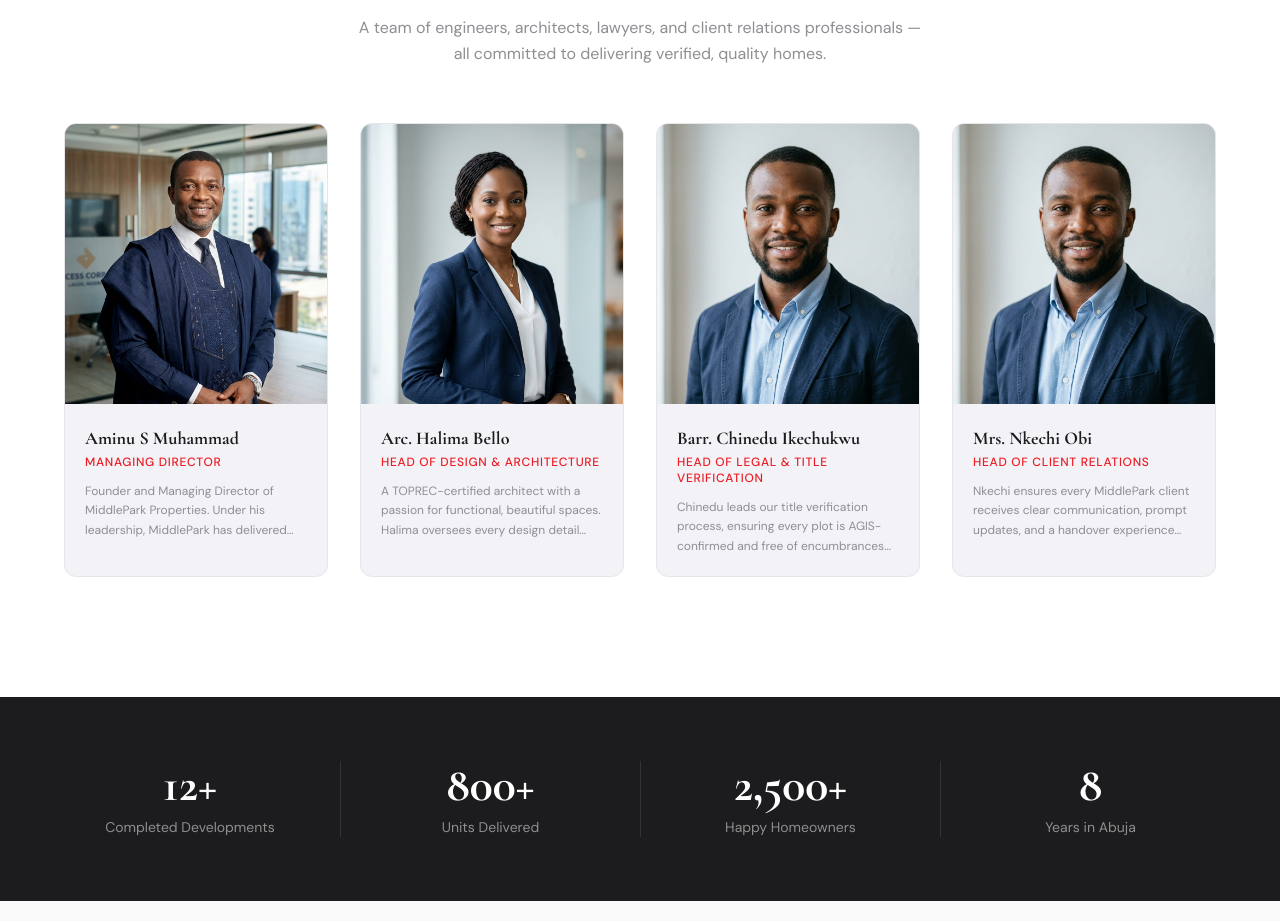
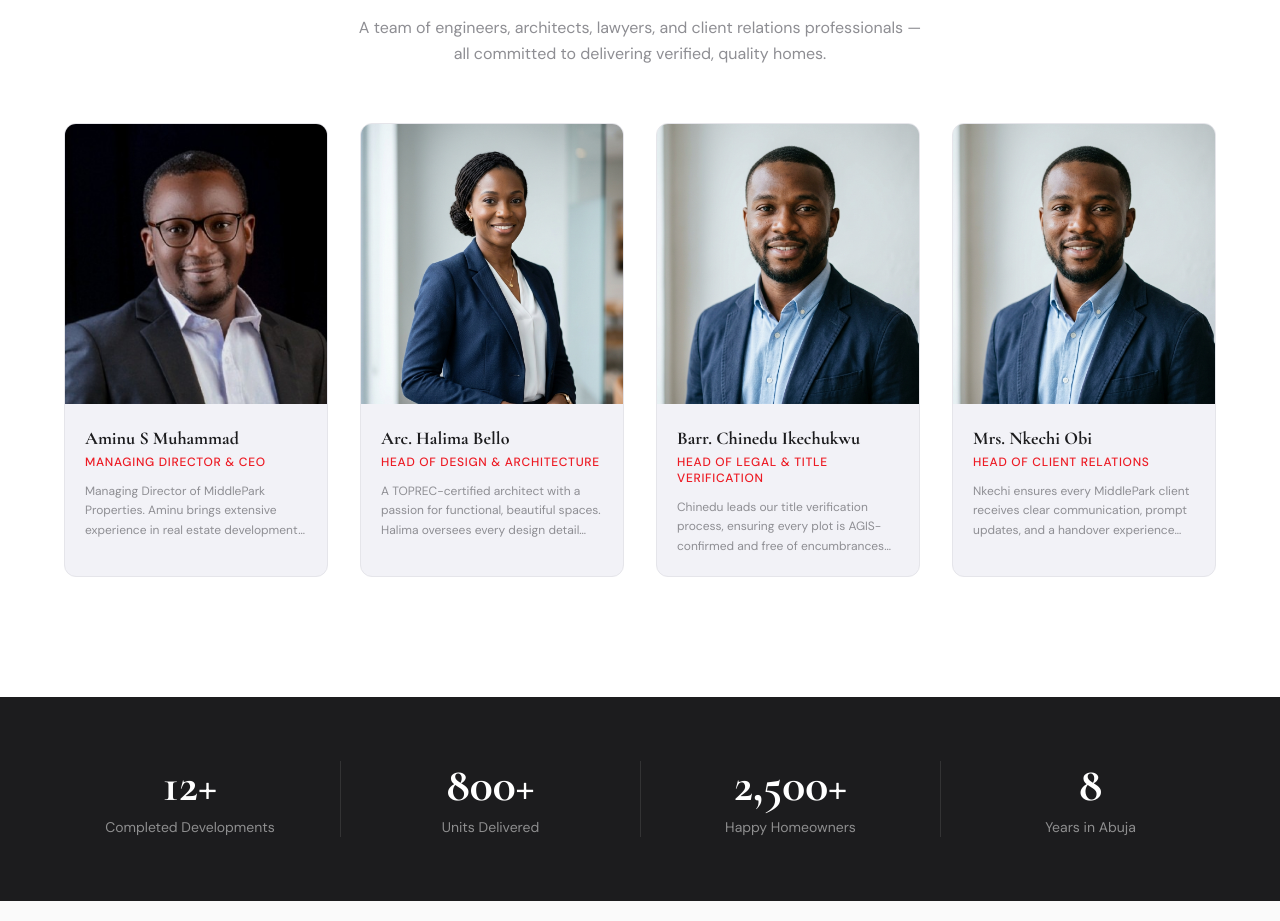
Before and after one commit to Zippatek/middlepark-website, a Next.js app: page /about in a window 1280 px wide. Shown: the part 2524-3445 px from the top of the page. Built offline with nearby package versions, Linux system fonts and the light colour scheme.

Commit message:
feat: update Aminu S Muhammad's profile details and avatar in about page

```diff
--- a/src/app/(public)/about/page.tsx
+++ b/src/app/(public)/about/page.tsx
@@ -81,10 +81,10 @@ const teamMembers: TeamMember[] = [
   {
     id: '1',
     name: 'Aminu S Muhammad',
-    title: 'Managing Director',
-    bio: 'Founder and Managing Director of MiddlePark Properties. Under his leadership, MiddlePark has delivered over 800 units across 12 developments in Abuja.',
-    avatar: '/images/team-member-1.jpg',
-    linkedin: 'https://linkedin.com',
+    title: 'Managing Director & CEO',
+    bio: 'Managing Director of MiddlePark Properties. Aminu brings extensive experience in real estate development, overseeing the careful crafting of modern estates across Abuja.',
+    avatar: '/images/aminu.jpg',
+    linkedin: 'https://www.linkedin.com/in/aminu-s-muhammad',
   },
   {
     id: '2',
```
Also changed, not shown: public/images/aminu.jpg (added).
